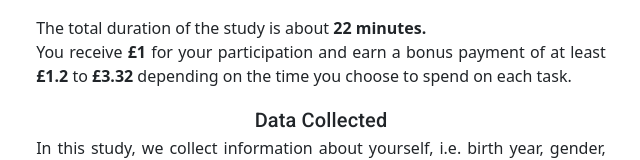
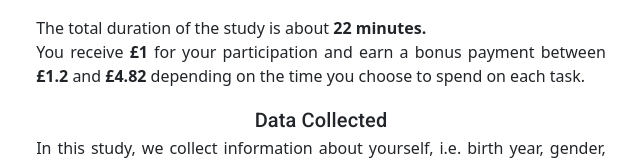
Before and after one commit to reha96/labor_leisure_experiment, a React (Create React App) app: page / in a window 1280 px wide. Shown: the part 244-404 px from the top of the page, without its empty margins (319-959 px from the left). Built offline with nearby package versions, Linux system fonts and the light colour scheme.

Commit message:
Update Home.js

```diff
--- a/src/Pages/Home.js
+++ b/src/Pages/Home.js
@@ -64,8 +64,8 @@ const Home = () => {
           The total duration of the study is about <strong>22 minutes.</strong>{" "}
           <br></br>
           You receive <strong>£1</strong> for your participation and earn a
-          bonus payment of at least <strong>£1.2</strong> to{" "}
-          <strong>£3.32</strong> depending on the time you choose to spend on
+          bonus payment between <strong>£1.2</strong> and{" "}
+          <strong>£4.82</strong> depending on the time you choose to spend on
           each task.
         </p>
 
```
